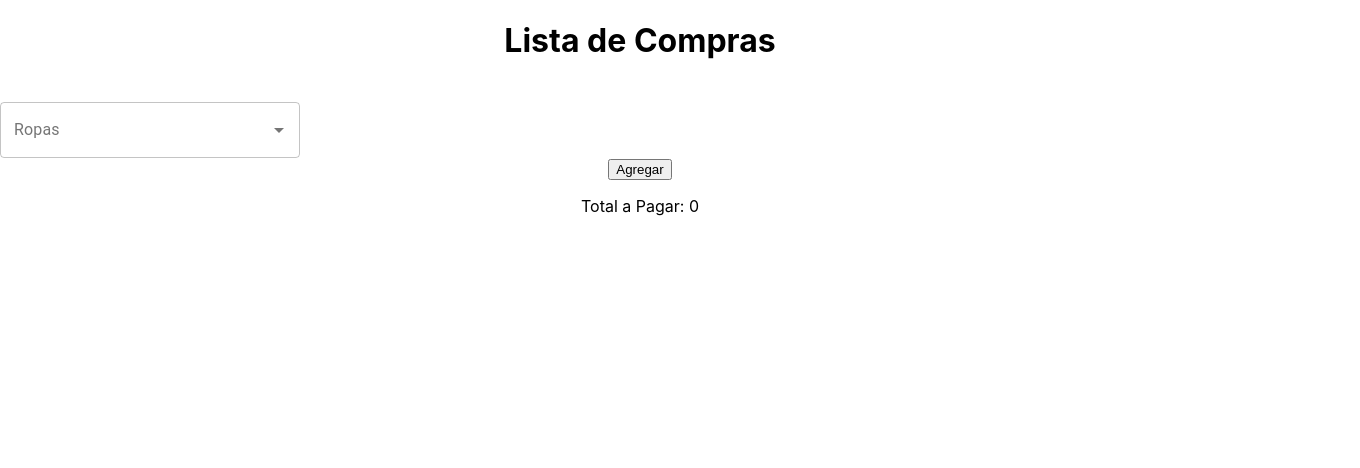
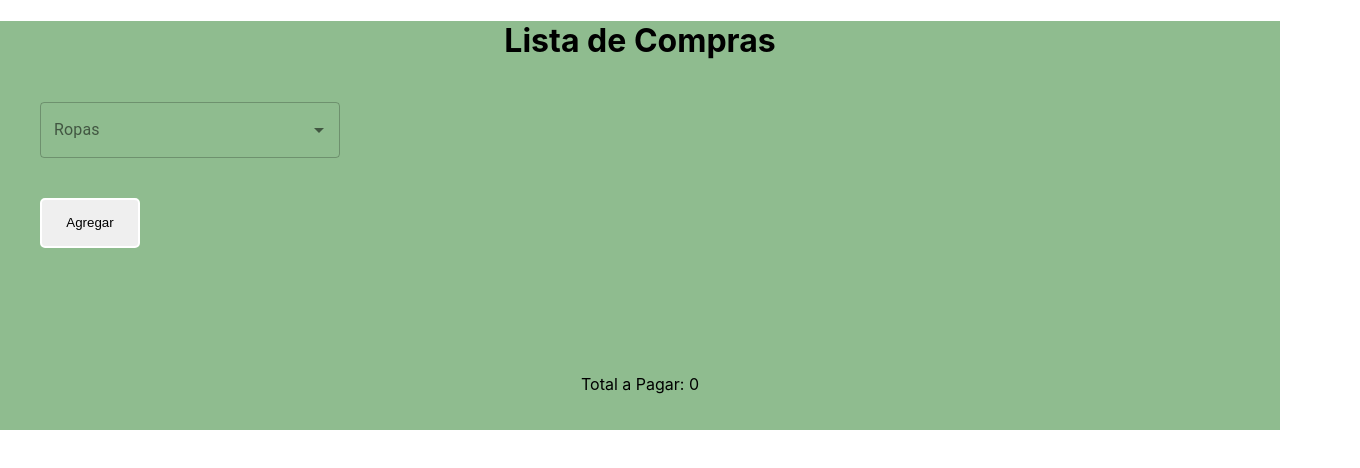
Before and after one commit to avuc/Taller1_DPS, a React (Create React App) app in the folder ropa-accesorios/: page / in a window 1280 px wide. Shown: the top 468 px of the page, 1360 px wide, since content can reach past the window. Built offline with nearby package versions, Linux system fonts and the light colour scheme.

Commit message:
Funcionando y viendose algo bonito

```diff
--- a/ropa-accesorios/src/App.css
+++ b/ropa-accesorios/src/App.css
@@ -1,10 +1,51 @@
 .App {
+  background-color: darkseagreen;
   text-align: center;
 }
-
+.autocomp{
+  width: 100%;
+  padding-left: 40px;
+  padding-right: 40px;
+}
+form{
+  align-content: center;
+}
+.submit{
+  margin: 40px;
+  display: block;
+  width: 100px;
+  height: 50px;
+  background-color: none;
+  border: 2px solid white;
+  border-radius: 5px;
+}
+.tabla{
+  margin: 50px;
+}
+.list{
+  display: flex;
+  margin-left: 40px;
+}
+.list>p{
+  margin-right: 50px;
+}
+.controles{
+  margin-left: auto;
+  height: 100%;
+}
 .App-logo {
   height: 40vmin;
   pointer-events: none;
+}
+.btn-delete{
+  margin: 2px;
+  background-color: red;
+  color: white;
+  border: 0.5px solid white;
+  border-radius: 5px;
+}
+.total{
+  padding: 20px;
 }
 
 @media (prefers-reduced-motion: no-preference) {
--- a/ropa-accesorios/src/components/Form.jsx
+++ b/ropa-accesorios/src/components/Form.jsx
@@ -66,6 +66,7 @@ const Form = () => {
     <>
       <form onSubmit={(e) => e.preventDefault()}>
         <br />
+        <div className="autocomp">
         <Autocomplete
           options={ropas}
           getOptionLabel={(option) => option.nombre}
@@ -73,20 +74,25 @@ const Form = () => {
           onChange={(event, newRopa) => {
               setPrenda(newRopa);
           }}
-          style={{ width: 300 }}
+          style={{
+            width: 300
+          }}
           renderInput={(params) => (
             <TextField {...params} label="Ropas" variant="outlined" />
           )}
         />
-        <button onClick={handleClick}>Agregar</button>
+        </div>
+        <button className="submit" onClick={handleClick}>Agregar</button>
       </form>
+      <div className="tabla">
       {
         prendas.map((objeto,index)=>(
           //console.log(objeto.nombre+'--'+objeto.precio+'--'+objeto.cantidad+'--'+objeto.id)
           <Prenda ropa={objeto.nombre} precioU={objeto.precioU} index={index} key={index} id={objeto.id} cantidad={objeto.cantidad} precio={objeto.precio} deletePrenda={deletePrenda} editPrenda={editPrenda}/>
         ))
       }
-      <div>
+      </div>
+      <div className="total">
         <p>Total a Pagar: {total}</p>
       </div>
     </>
--- a/ropa-accesorios/src/components/Prenda.jsx
+++ b/ropa-accesorios/src/components/Prenda.jsx
@@ -9,12 +9,14 @@ const Prenda=({ropa,id,precioU,cantidad,index,precio,deletePrenda,editPrenda})=>
         <div className="list">
             <p>{ropa}</p>
             <p>{precio}</p>
+            <div className="controles">
             <input type="number" name="prenda" onChange={handleChange} defaultValue={cantidad} />
             <button className="btn-delete" onClick={
               ()=>deletePrenda(index)
-
           }>X</button>
+          </div>
         </div>
+        <hr />
     </>
     )
 }
```
